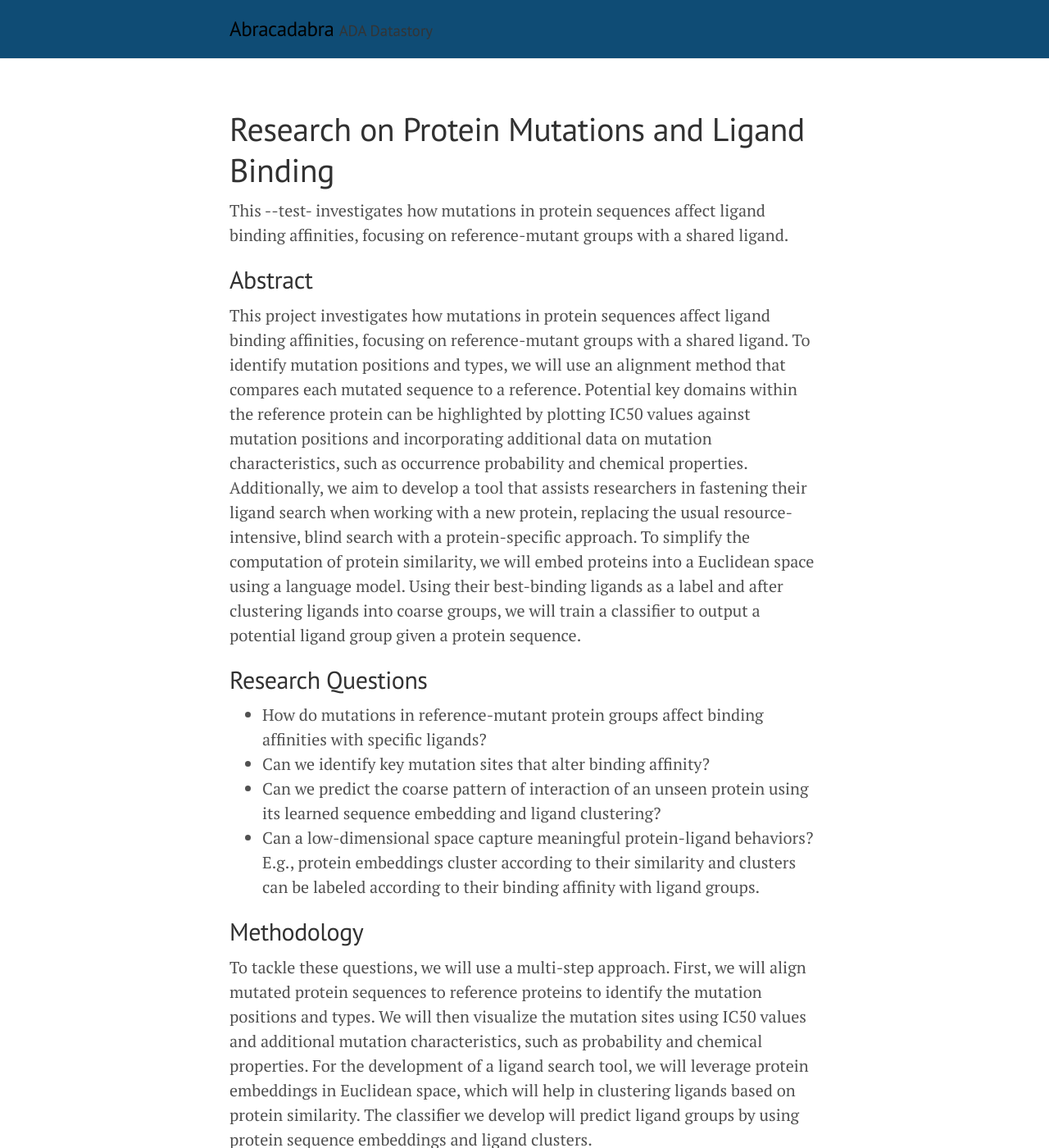
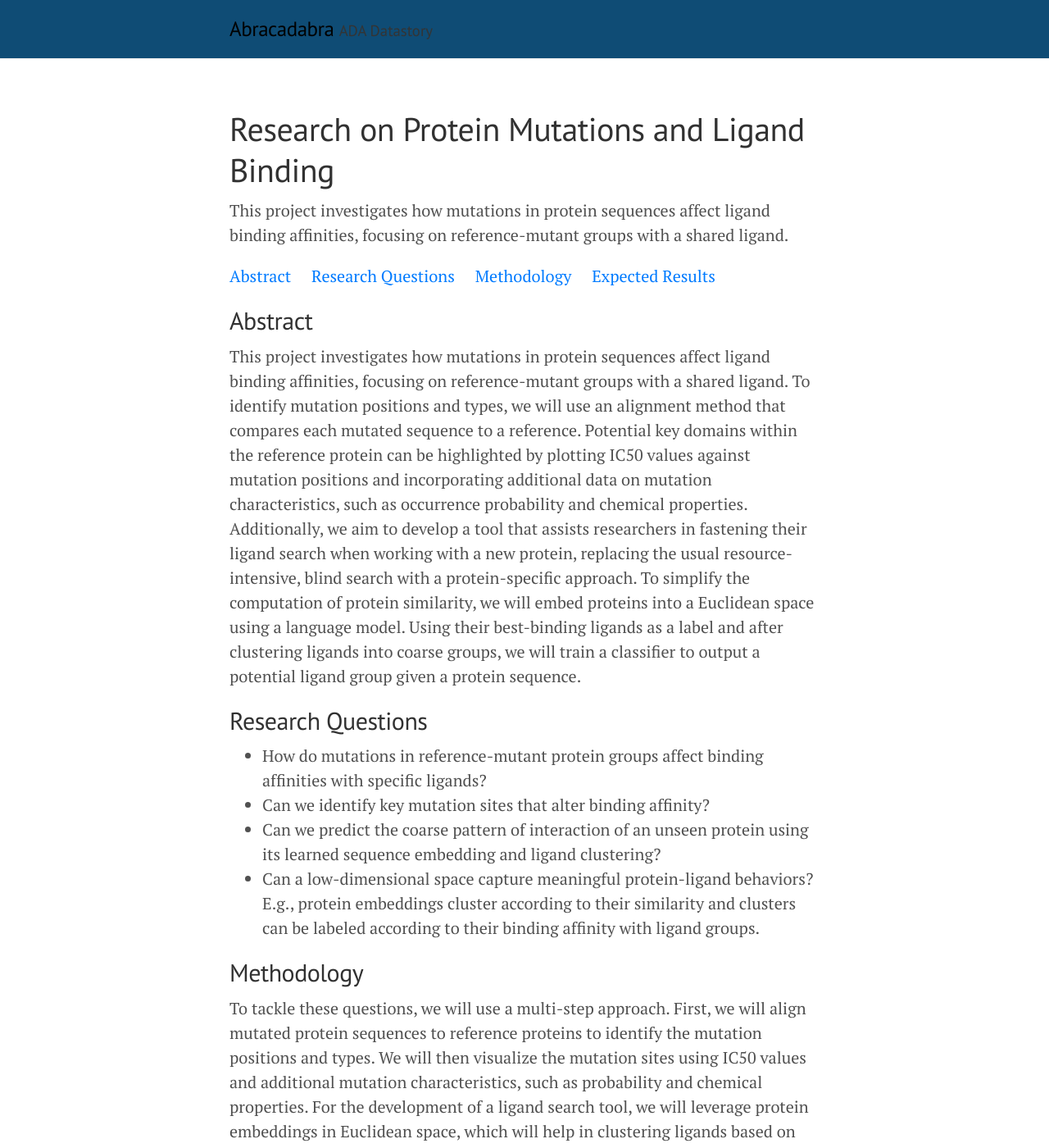
Before and after one commit to AlexisCogne/ada-story-epfl, a Jekyll site: the page built from index.html, in a window 1280 px wide and 1400 px high. Shown: the whole window at 82% size. Built offline with Jekyll 4.4.1, drawn with Linux system fonts in a browser that asks for light colours; the list of posts is cut into pages by our own code.

Commit message:
navigation in the header

```diff
--- a/_includes/head.html
+++ b/_includes/head.html
@@ -36,4 +36,25 @@
     ga('send', 'pageview');
   </script>
   {% endif %}
+  <style>
+    nav ul {
+      list-style-type: none;
+      padding: 0;
+      margin: 0;
+    }
+
+    nav ul li {
+      display: inline;
+      margin-right: 20px;
+    }
+
+    nav ul li a {
+      text-decoration: none;
+      color: #007bff;
+    }
+
+    nav ul li a:hover {
+      text-decoration: underline;
+    }
+  </style>
 </head>
--- a/index.html
+++ b/index.html
@@ -6,7 +6,15 @@ title: Research on Protein Mutations and Ligand Binding
 <div class="main-content">
   <header>
     <h1>Research on Protein Mutations and Ligand Binding</h1>
-    <p>This --test- investigates how mutations in protein sequences affect ligand binding affinities, focusing on reference-mutant groups with a shared ligand.</p>
+    <p>This project investigates how mutations in protein sequences affect ligand binding affinities, focusing on reference-mutant groups with a shared ligand.</p>
+    <nav>
+      <ul>
+        <li><a href="#abstract">Abstract</a></li>
+        <li><a href="#research-questions">Research Questions</a></li>
+        <li><a href="#methodology">Methodology</a></li>
+        <li><a href="#expected-results">Expected Results</a></li>
+      </ul>
+    </nav>
   </header>
 
   <section class="abstract">
```
